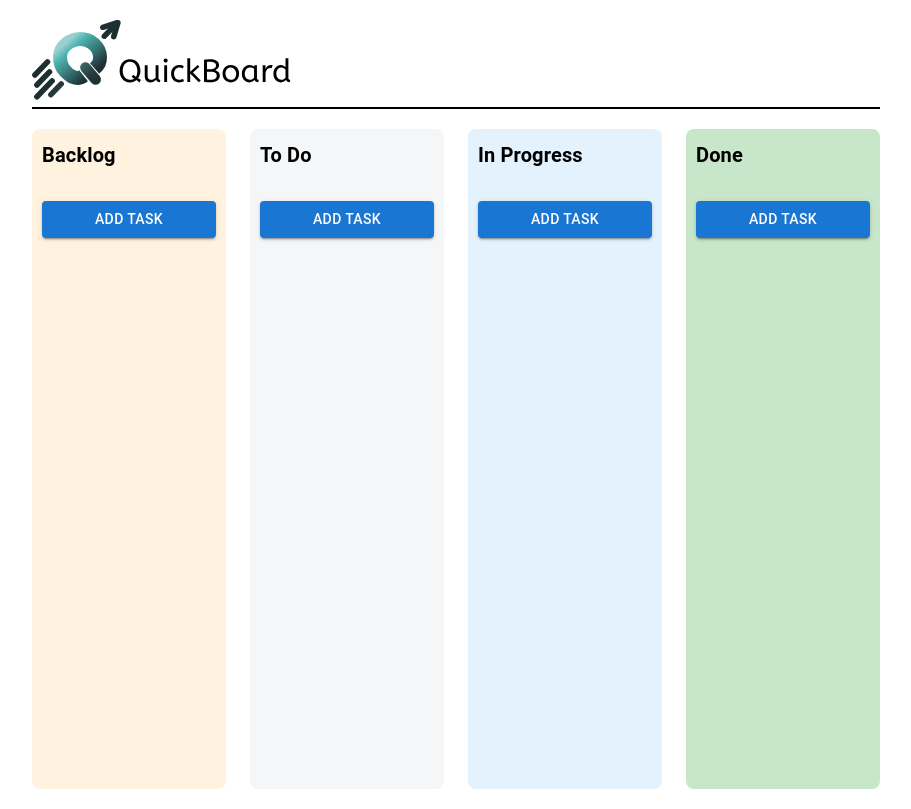
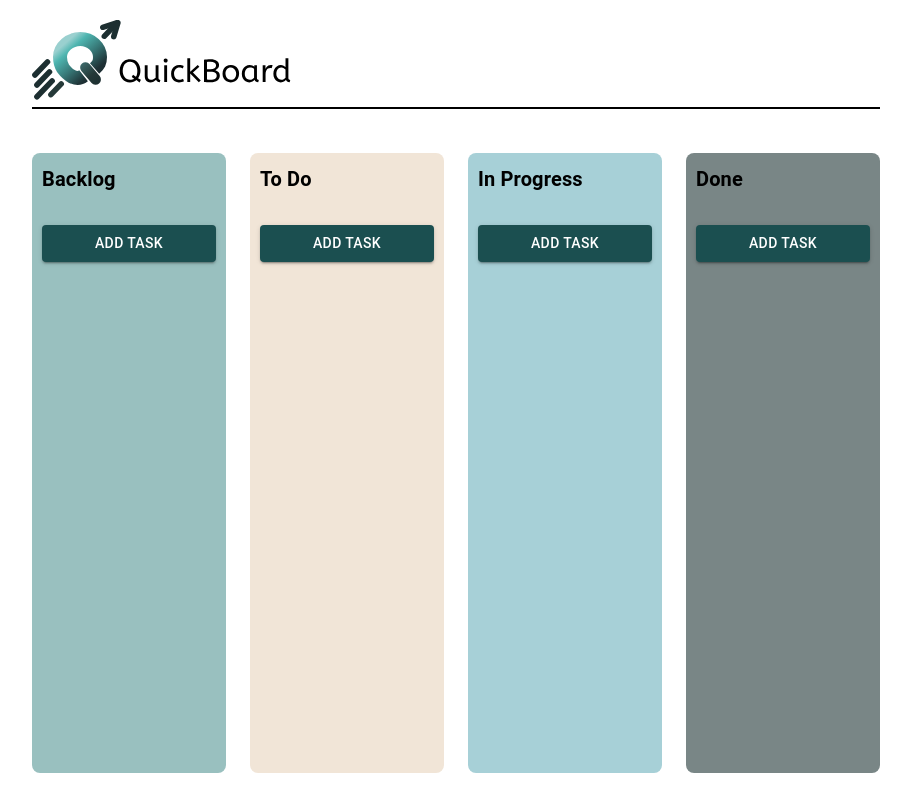
Before and after one commit to h3770k1k1/kanban-app, a React (Create React App) app: page /board in a window 1280 px wide. Shown: the whole page, without its empty margins (184-1095 px from the left). Built offline with nearby package versions, Linux system fonts and the light colour scheme.

Commit message:
add close button

```diff
--- a/src/components/Board.js
+++ b/src/components/Board.js
@@ -1,35 +1,35 @@
-// Board.js
 import React, { useState } from 'react';
-import { Container, Box, Grid, Typography, Button } from '@mui/material';
+import { Container, Grid } from '@mui/material';
 import Header from './Header';
-import{ TaskCard } from './TaskCard';  // Import TaskCard
+import TaskColumn from './TaskColumn'; // Import TaskColumn
+import theme from '../styles/theme';
 
 const Board = () => {
   const [tasks, setTasks] = useState({
-    backlog: [
-      // Initial tasks if any
-    ],
-    todo: [
-      // Initial tasks if any
-    ],
-    inProgress: [
-      // Initial tasks if any
-    ],
-    done: [
-      // Initial tasks if any
-    ]
+    backlog: [],
+    todo: [],
+    inProgress: [],
+    done: []
   });
 
   const handleAddTask = (column) => {
     const newTask = {
       id: Math.random(),
-      title: `New Task ${Math.floor(Math.random() * 100)}`,
+      title: `New Task`,
       description: 'Description for new task'
     };
 
     setTasks((prevState) => {
-      const updatedTasks = Object.assign({}, prevState);
+      const updatedTasks = { ...prevState };
       updatedTasks[column] = updatedTasks[column].concat(newTask);
+      return updatedTasks;
+    });
+  };
+
+  const handleCloseTask = (column, taskId) => {
+    setTasks((prevState) => {
+      const updatedTasks = { ...prevState };
+      updatedTasks[column] = updatedTasks[column].filter(task => task.id !== taskId);
       return updatedTasks;
     });
   };
@@ -44,109 +44,44 @@ const Board = () => {
       }}
     >
       <Header />
-      <Box sx={{ display: 'flex', justifyContent: 'space-between', marginTop: '20px' }}>
-        <Grid container spacing={3}>
-          {/* Backlog Column */}
+      <Grid container spacing={3} sx={{ marginTop: '20px' }}>
         <Grid item xs={3}>
-            <Box
-              sx={{
-                backgroundColor: '#fff3e0',
-                borderRadius: '8px',
-                padding: '10px',
-                height: '80vh',
-                overflowY: 'auto'
-              }}
-            >
-              <Typography variant="h6" sx={{ fontWeight: 'bold', marginBottom: '20px' }}>Backlog</Typography>
-              {tasks.backlog.map((task) => (
-                <TaskCard key={task.id} task={task} />  // Use TaskCard here
-              ))}
-              <Button
-                variant="contained"
-                sx={{ marginTop: '10px', width: '100%' }}
-                onClick={() => handleAddTask('backlog')}
-              >
-                Add Task
-              </Button>
-            </Box>
+          <TaskColumn
+            title="Backlog"
+            tasks={tasks.backlog}
+            onAddTask={() => handleAddTask('backlog')}
+            onCloseTask={(taskId) => handleCloseTask('backlog', taskId)}
+            bgColor={theme.teal}
+          />
         </Grid>
-
-          {/* To Do Column */}
         <Grid item xs={3}>
-            <Box
-              sx={{
-                backgroundColor: '#f4f6f8',
-                borderRadius: '8px',
-                padding: '10px',
-                height: '80vh',
-                overflowY: 'auto'
-              }}
-            >
-              <Typography variant="h6" sx={{ fontWeight: 'bold', marginBottom: '20px' }}>To Do</Typography>
-              {tasks.todo.map((task) => (
-                <TaskCard key={task.id} task={task} />  // Use TaskCard here
-              ))}
-              <Button
-                variant="contained"
-                sx={{ marginTop: '10px', width: '100%' }}
-                onClick={() => handleAddTask('todo')}
-              >
-                Add Task
-              </Button>
-            </Box>
+          <TaskColumn
+            title="To Do"
+            tasks={tasks.todo}
+            onAddTask={() => handleAddTask('todo')}
+            onCloseTask={(taskId) => handleCloseTask('todo', taskId)}
+            bgColor={theme.sand}
+          />
         </Grid>
-
-          {/* In Progress Column */}
         <Grid item xs={3}>
-            <Box
-              sx={{
-                backgroundColor: '#e3f2fd',
-                borderRadius: '8px',
-                padding: '10px',
-                height: '80vh',
-                overflowY: 'auto'
-              }}
-            >
-              <Typography variant="h6" sx={{ fontWeight: 'bold', marginBottom: '20px' }}>In Progress</Typography>
-              {tasks.inProgress.map((task) => (
-                <TaskCard key={task.id} task={task} />
-              ))}
-              <Button
-                variant="contained"
-                sx={{ marginTop: '10px', width: '100%' }}
-                onClick={() => handleAddTask('inProgress')}
-              >
-                Add Task
-              </Button>
-            </Box>
+          <TaskColumn
+            title="In Progress"
+            tasks={tasks.inProgress}
+            onAddTask={() => handleAddTask('inProgress')}
+            onCloseTask={(taskId) => handleCloseTask('inProgress', taskId)}
+            bgColor={theme.lightTeal}
+          />
         </Grid>
-
-          {/* Done Column */}
         <Grid item xs={3}>
-            <Box
-              sx={{
-                backgroundColor: '#c8e6c9',
-                borderRadius: '8px',
-                padding: '10px',
-                height: '80vh',
-                overflowY: 'auto'
-              }}
-            >
-              <Typography variant="h6" sx={{ fontWeight: 'bold', marginBottom: '20px' }}>Done</Typography>
-              {tasks.done.map((task) => (
-                <TaskCard key={task.id} task={task} />  // Use TaskCard here
-              ))}
-              <Button
-                variant="contained"
-                sx={{ marginTop: '10px', width: '100%' }}
-                onClick={() => handleAddTask('done')}
-              >
-                Add Task
-              </Button>
-            </Box>
+          <TaskColumn
+            title="Done"
+            tasks={tasks.done}
+            onAddTask={() => handleAddTask('done')}
+            onCloseTask={(taskId) => handleCloseTask('done', taskId)}
+            bgColor={theme.darkSlate}
+          />
         </Grid>
       </Grid>
-      </Box>
     </Container>
   );
 };
--- a/src/components/Home.js
+++ b/src/components/Home.js
@@ -3,13 +3,12 @@ import { Container, Typography, Box, Button } from '@mui/material';
 import Header from './Header';
 import homePicture from './homePicture.png';
 import leaf from './leaf.svg';
-import { useNavigate } from 'react-router-dom'; // Używamy useNavigate zamiast useHistory
-
+import { useNavigate } from 'react-router-dom';
 const Home = () => {
-  const navigate = useNavigate(); // Inicjujemy hook do nawigacji
+  const navigate = useNavigate();
 
   const handleGetStarted = () => {
-    navigate('/users-boards'); // Po kliknięciu przenosimy użytkownika do UsersBoards
+    navigate('/users-boards');
   };
 
   return (
--- a/src/components/TaskCard.js
+++ b/src/components/TaskCard.js
@@ -1,12 +1,34 @@
 import React from 'react';
-import { Card, CardContent, Typography } from '@mui/material';
+import { Card, CardContent, Typography, IconButton } from '@mui/material';
+import CloseIcon from '@mui/icons-material/Close';
 
-export const TaskCard = ({ task }) => {
+export const TaskCard = ({ task, onClose }) => {
   return (
-    <Card key={task.id} sx={{ marginBottom: '15px', borderRadius: '8px' }}>
+    <Card
+      key={task.id}
+      sx={{
+        marginBottom: '15px',
+        borderRadius: '8px',
+        position: 'relative', // Pozycjonowanie absolutne dla przycisku zamykania
+      }}
+    >
+      <IconButton
+        onClick={() => onClose(task.id)} // Wywołanie funkcji onClose z id zadania
+        sx={{
+          position: 'absolute',
+          top: '8px',
+          right: '8px',
+        }}
+        aria-label="close"
+      >
+        <CloseIcon />
+      </IconButton>
+
       <CardContent>
         <Typography variant="h6">{task.title}</Typography>
-        <Typography variant="body2" color="textSecondary">{task.description}</Typography>
+        <Typography variant="body2" color="textSecondary">
+          {task.description}
+        </Typography>
       </CardContent>
     </Card>
   );
--- /dev/null
+++ b/src/components/TaskColumn.js
@@ -0,0 +1,38 @@
+import React from 'react';
+import { Box, Typography, Button } from '@mui/material';
+import { TaskCard } from './TaskCard';
+import theme from '../styles/theme';
+
+const TaskColumn = ({ title, tasks, onAddTask, bgColor, onCloseTask }) => {
+  return (
+    <Box
+      sx={{
+        backgroundColor: bgColor,
+        borderRadius: '8px',
+        padding: '10px',
+        height: '75vh',
+        overflowY: 'auto',
+      }}
+    >
+      <Typography variant="h6" sx={{ fontWeight: 'bold', marginBottom: '20px' }}>
+        {title}
+      </Typography>
+      {tasks.map((task) => (
+        <TaskCard
+          key={task.id}
+          task={task}
+          onClose={onCloseTask} // Przekazujemy funkcję zamykania
+        />
+      ))}
+      <Button
+        variant="contained"
+        sx={{ marginTop: '10px', width: '100%', backgroundColor: theme.darkGreen }}
+        onClick={onAddTask}
+      >
+        Add Task
+      </Button>
+    </Box>
+  );
+};
+
+export default TaskColumn;
--- /dev/null
+++ b/src/styles/theme.js
@@ -0,0 +1,9 @@
+const theme = {
+    darkGreen: '#1B4F50',
+    teal: '#99C0BF',
+    sand: '#F1E5D7',
+    lightTeal: '#A7D0D7',
+    darkSlate: '#798686',
+  };
+
+  export default theme;
```
Lines whose indentation alone changed are shown as unchanged.
